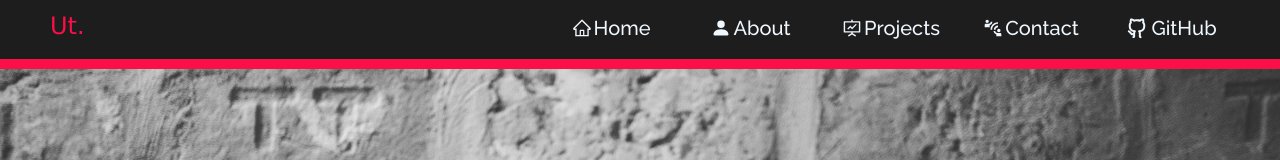
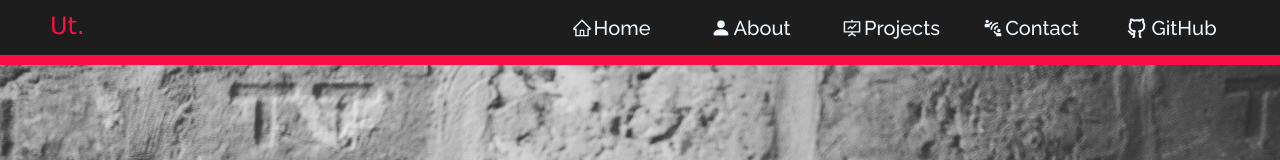
Before and after one commit to UnisLTU/portfolio, a React (Create React App) app: page / in a window 1280 px wide. Shown: the top 160 px of the page. Built offline with nearby package versions, Linux system fonts and the light colour scheme.

Commit message:
Navbar update

```diff
--- a/src/components/Navbar/NavBar.module.css
+++ b/src/components/Navbar/NavBar.module.css
@@ -1,12 +1,12 @@
 .navbar_container {
     padding-top: 10px;
-    padding-bottom: 10px;
+    padding-bottom: 6px;
     display: inline-block;
     position: sticky;
     top: 0;
     width: 100%;
-    z-index: 999;
-    transition: 0.2s linear;
+    z-index: 998;
+
   }
 
   button {
@@ -87,9 +87,18 @@
 
     ul {
       z-index: 999;
+      position: absolute;
+      right: 0%;
+      top: 38px;
+      background-color: rgba(0,0,0,0.7);
       display: flex;
       flex-direction: column;
-      padding-top: 30px;
       align-items: center;
+      width: 100%;
+    }
+
+    .nav_buttons{
+      padding: 0px;
+      margin: 0px;
     }
   }
```
